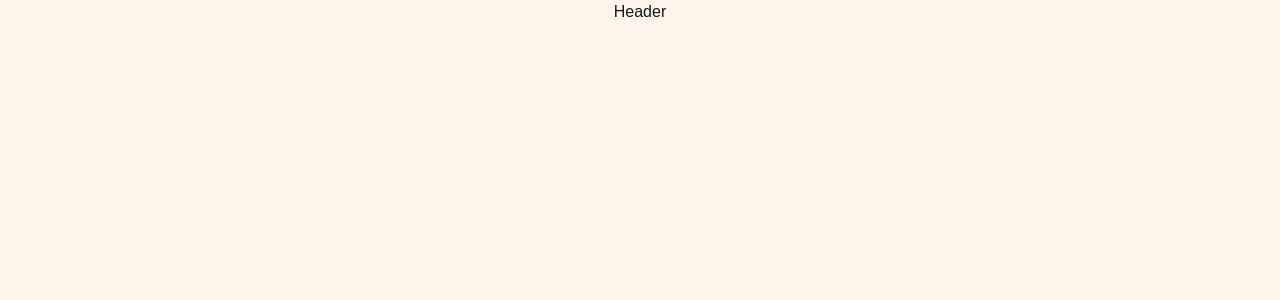
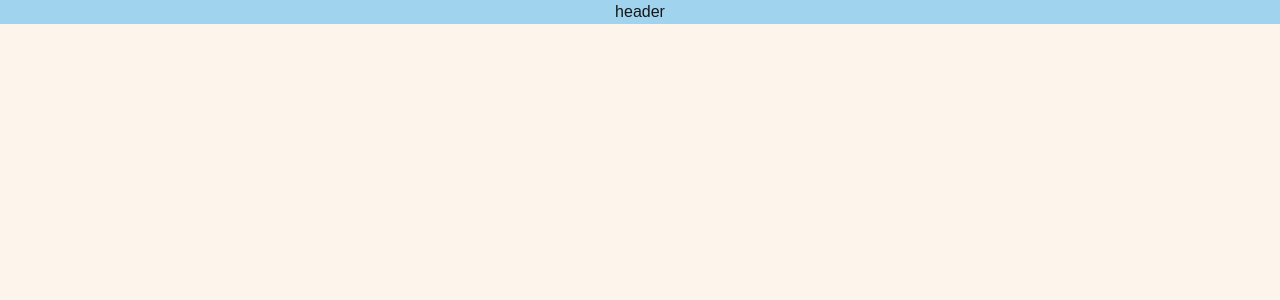
Before and after one commit to Tomoryo211/enosima_island, a Next.js app: page / in a window 1280 px wide. Shown: the top 300 px of the page. Built offline with nearby package versions, Linux system fonts and the light colour scheme.

Commit message:
indexpageスタイル追加・編集

```diff
--- a/app/components/Header/Header.module.scss
+++ b/app/components/Header/Header.module.scss
@@ -1,4 +1,4 @@
-body{
-    background: #FDF4EC;
+.header{
+    background: #A0D4EE;
     text-align: center;
 }
--- a/app/components/Header/Header.tsx
+++ b/app/components/Header/Header.tsx
@@ -3,7 +3,9 @@ import styles from "./Header.module.scss";
 export function Header() {
     return(
         <>
-            <header className={styles.body}>Header</header>
+            <div className={styles.header}>
+                header
+            </div>
         </>
     );
 };
--- /dev/null
+++ b/app/index.module.scss
@@ -0,0 +1,3 @@
+body{
+    background: #FDF4EC;
+}
--- a/app/page.tsx
+++ b/app/page.tsx
@@ -1,10 +1,11 @@
 
 import {Header} from "./components/Header/Header";
+import  styles  from "./index.module.scss";
 
 
 export default function Home() {
   return(
-    <div className="">
+    <div className={styles.body}>
       <Header />
     </div>
   )
```
